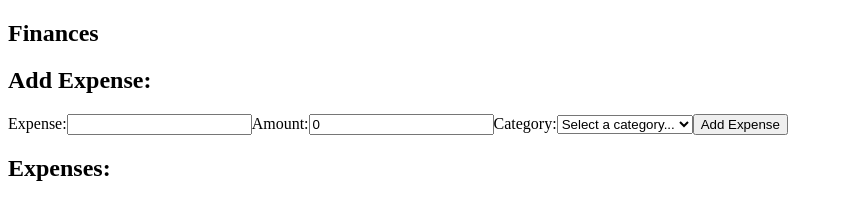
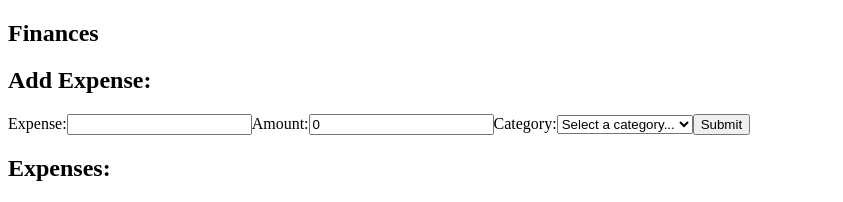
Before and after one commit to louis-young/finance-management-tool, a React (Create React App) app: page / in a window 1280 px wide. Shown: the top 202 px of the page, without its empty margins (0-843 px from the left). Built offline with nearby package versions, Linux system fonts and the light colour scheme.

Commit message:
Add expense edit functionality

```diff
--- a/src/components/AddExpenseForm/index.tsx
+++ b/src/components/AddExpenseForm/index.tsx
@@ -1,8 +1,8 @@
 import { useState } from "react";
 import { v4 as uuid } from "uuid";
-import { categories } from "../../constants/categories";
 import { AddExpenseFormProps } from "./types";
 import type { FormEvent } from "react";
+import { ExpenseForm } from "../ExpenseForm";
 
 export const AddExpenseForm = ({ addExpense }: AddExpenseFormProps) => {
   const [label, setLabel] = useState("");
@@ -28,49 +28,15 @@ export const AddExpenseForm = ({ addExpense }: AddExpenseFormProps) => {
     <section>
       <h2>Add Expense: </h2>
 
-      <form onSubmit={handleSubmit}>
-        <label htmlFor="expense">
-          Expense:
-          <input
-            type="text"
-            id="expense"
-            value={label}
-            onChange={(event) => setLabel(event.target.value)}
-            required
-          />
-        </label>
-
-        <label htmlFor="amount">
-          Amount:
-          <input
-            type="number"
-            id="amount"
-            min={0}
-            value={amount}
-            onChange={(event) => setAmount(event.target.valueAsNumber)}
-            required
-          />
-        </label>
-
-        <label htmlFor="category">
-          Category:
-          <select
-            id="category"
-            value={category}
-            onChange={(event) => setCategory(event.target.value)}
-            required
-          >
-            <option value="">Select a category...</option>
-
-            {categories.map((category) => (
-              <option key={category} value={category}>
-                {category}
-              </option>
-            ))}
-          </select>
-        </label>
-        <button type="submit">Add Expense</button>
-      </form>
+      <ExpenseForm
+        label={label}
+        setLabel={setLabel}
+        amount={amount}
+        setAmount={setAmount}
+        category={category}
+        setCategory={setCategory}
+        handleSubmit={handleSubmit}
+      />
     </section>
   );
 };
--- /dev/null
+++ b/src/components/EditExpenseForm/index.tsx
@@ -0,0 +1,53 @@
+import { useState } from "react";
+import { EditExpenseFormProps } from "./types";
+import type { FormEvent } from "react";
+import { ExpenseForm } from "../ExpenseForm";
+
+export const EditExpenseForm = ({
+  initialLabel,
+  initialAmount,
+  initialCategory,
+  id,
+  editExpense,
+  setIsEditing,
+}: EditExpenseFormProps) => {
+  const [label, setLabel] = useState(initialLabel);
+  const [amount, setAmount] = useState(initialAmount);
+  const [category, setCategory] = useState(initialCategory);
+
+  const handleSubmit = (event: FormEvent<HTMLFormElement>) => {
+    event.preventDefault();
+
+    const expenseToEdit = {
+      label,
+      amount,
+      category,
+      id,
+    };
+
+    editExpense(expenseToEdit);
+
+    setIsEditing(false);
+  };
+
+  const handleCancel = () => {
+    setIsEditing(false);
+  };
+
+  return (
+    <section>
+      <h2>Edit Expense: </h2>
+
+      <ExpenseForm
+        label={label}
+        setLabel={setLabel}
+        amount={amount}
+        setAmount={setAmount}
+        category={category}
+        setCategory={setCategory}
+        handleSubmit={handleSubmit}
+        handleCancel={handleCancel}
+      />
+    </section>
+  );
+};
--- /dev/null
+++ b/src/components/EditExpenseForm/types.ts
@@ -0,0 +1,11 @@
+import { Dispatch, SetStateAction } from "react";
+import type { Expense } from "../../types/expense";
+
+export interface EditExpenseFormProps {
+  initialLabel: string;
+  initialAmount: number;
+  initialCategory: string;
+  id: string;
+  editExpense: (expenseToEdit: Expense) => void;
+  setIsEditing: Dispatch<SetStateAction<boolean>>;
+}
--- /dev/null
+++ b/src/components/ExpenseForm/index.tsx
@@ -0,0 +1,72 @@
+import { expenseCategories } from "../../constants/expenseCategories";
+import { ExpenseFormProps } from "./types";
+
+export const ExpenseForm = ({
+  label,
+  setLabel,
+  amount,
+  setAmount,
+  category,
+  setCategory,
+  handleSubmit,
+  handleCancel,
+}: ExpenseFormProps) => {
+  const isEditing = handleCancel;
+
+  return (
+    <form onSubmit={handleSubmit}>
+      <label htmlFor="expense">
+        Expense:
+        <input
+          type="text"
+          id="expense"
+          value={label}
+          onChange={(event) => setLabel(event.target.value)}
+          required
+        />
+      </label>
+
+      <label htmlFor="amount">
+        Amount:
+        <input
+          type="number"
+          id="amount"
+          min={0}
+          value={amount}
+          onChange={(event) => setAmount(event.target.valueAsNumber)}
+          required
+        />
+      </label>
+
+      <label htmlFor="category">
+        Category:
+        <select
+          id="category"
+          value={category}
+          onChange={(event) => setCategory(event.target.value)}
+          required
+        >
+          {!isEditing && <option value="">Select a category...</option>}
+
+          {expenseCategories.map((expenseCategory) => {
+            const isSelected = expenseCategory === category;
+
+            return (
+              <option
+                key={expenseCategory}
+                value={expenseCategory}
+                selected={isSelected}
+              >
+                {expenseCategory}
+              </option>
+            );
+          })}
+        </select>
+      </label>
+
+      <button type="submit">Submit</button>
+
+      {isEditing && <button onClick={handleCancel}>Cancel</button>}
+    </form>
+  );
+};
--- /dev/null
+++ b/src/components/ExpenseForm/types.ts
@@ -0,0 +1,12 @@
+import type { Dispatch, FormEvent, SetStateAction } from "react";
+
+export interface ExpenseFormProps {
+  label: string;
+  setLabel: Dispatch<SetStateAction<string>>;
+  amount: number;
+  setAmount: Dispatch<SetStateAction<number>>;
+  category: string;
+  setCategory: Dispatch<SetStateAction<string>>;
+  handleSubmit: (event: FormEvent<HTMLFormElement>) => void;
+  handleCancel?: () => void;
+}
--- a/src/components/ExpenseListItem/index.tsx
+++ b/src/components/ExpenseListItem/index.tsx
@@ -1,3 +1,5 @@
+import { useState } from "react";
+import { EditExpenseForm } from "../EditExpenseForm";
 import type { ExpenseListItemProps } from "./types";
 
 export const ExpenseListItem = ({
@@ -8,6 +10,25 @@ export const ExpenseListItem = ({
   editExpense,
   deleteExpense,
 }: ExpenseListItemProps) => {
+  const [isEditing, setIsEditing] = useState(false);
+
+  const handleEditClick = () => {
+    setIsEditing(true);
+  };
+
+  if (isEditing) {
+    return (
+      <EditExpenseForm
+        initialLabel={label}
+        initialAmount={amount}
+        initialCategory={category}
+        id={id}
+        editExpense={editExpense}
+        setIsEditing={setIsEditing}
+      />
+    );
+  }
+
   return (
     <li>
       Label: {label}
@@ -16,7 +37,7 @@ export const ExpenseListItem = ({
       <br />
       Category: {category}
       <br />
-      <button>Edit</button>
+      <button onClick={handleEditClick}>Edit</button>
       <button onClick={() => deleteExpense(id)}>Delete</button>
     </li>
   );
--- a/src/constants/categories.ts
+++ /dev/null
@@ -1 +0,0 @@
-export const categories = ["Leisure", "Bills", "Shopping"];
--- /dev/null
+++ b/src/constants/expenseCategories.ts
@@ -0,0 +1 @@
+export const expenseCategories = ["Leisure", "Bills", "Shopping"];
```
